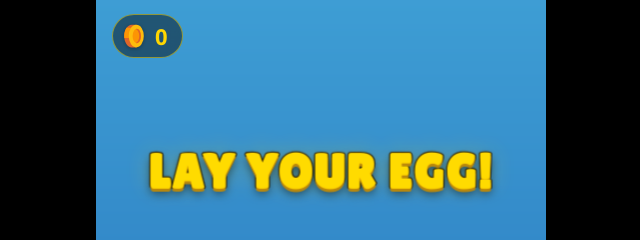
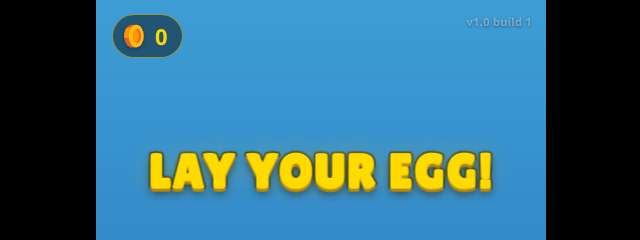
Before and after one commit to Brannydonowt/vibe03-ChickenPlinkoV2, a website built with Vite: page index.html in a window 1280 px wide. Shown: the top 240 px of the page, 319-959 px from the left. Built offline with nearby package versions, Linux system fonts and the light colour scheme; animation ran at ten frames a second; files whose address does not match are found by name.

Commit message:
Add dev version label (v1.0 build 1)
Display version string in top-right corner of the HUD. Version config lives in constants.js with a Cursor rule to enforce bumping on each iteration.

Made-with: Cursor

```diff
--- a/index.html
+++ b/index.html
@@ -118,6 +118,18 @@
     .upgrade-toggle img {
       width: 22px; height: 22px;
       filter: brightness(0) saturate(100%) invert(82%) sepia(60%) saturate(500%) hue-rotate(5deg) brightness(104%) contrast(104%);
+    }
+
+    .version-label {
+      position: absolute;
+      top: 14px; right: 14px;
+      font-size: 11px;
+      font-weight: 600;
+      color: rgba(255,255,255,0.35);
+      letter-spacing: 0.3px;
+      pointer-events: none;
+      z-index: 2;
+      text-shadow: 0 1px 3px rgba(0,0,0,0.4);
     }
 
     .hud-top-center {
@@ -592,6 +604,7 @@
         <img src="sprites/icons/Arrow 2 Up.svg" alt="Upgrades" />
       </button>
     </div>
+    <div class="version-label" id="version-label"></div>
     <div class="hud-top-center">
       <div class="score-display" id="score-display">
         <span id="score-count">0</span> pts
--- a/src/config/constants.js
+++ b/src/config/constants.js
@@ -1,3 +1,12 @@
+export const VERSION = {
+  MAJOR: 1,
+  MINOR: 0,
+  BUILD: 1,
+  toString() {
+    return `v${this.MAJOR}.${this.MINOR} build ${this.BUILD}`;
+  },
+};
+
 export const DISPLAY = {
   ASPECT: 9 / 16,
 };
--- a/src/main.js
+++ b/src/main.js
@@ -11,6 +11,7 @@ import { GameLoop } from './systems/GameLoop.js';
 import { Chicken } from './entities/Chicken.js';
 import { Environment } from './systems/Environment.js';
 import { HUD } from './ui/HUD.js';
+import { VERSION } from './config/constants.js';
 
 async function init() {
   const textures = await AssetLoader.loadAll();
@@ -33,6 +34,7 @@ async function init() {
   const chicken = new Chicken(textures);
   renderer.scene.add(chicken.group);
   const hud = new HUD();
+  document.getElementById('version-label').textContent = VERSION.toString();
 
   const gameLoop = new GameLoop({
     renderer,
```
Also changed, not shown: 1 other file.
